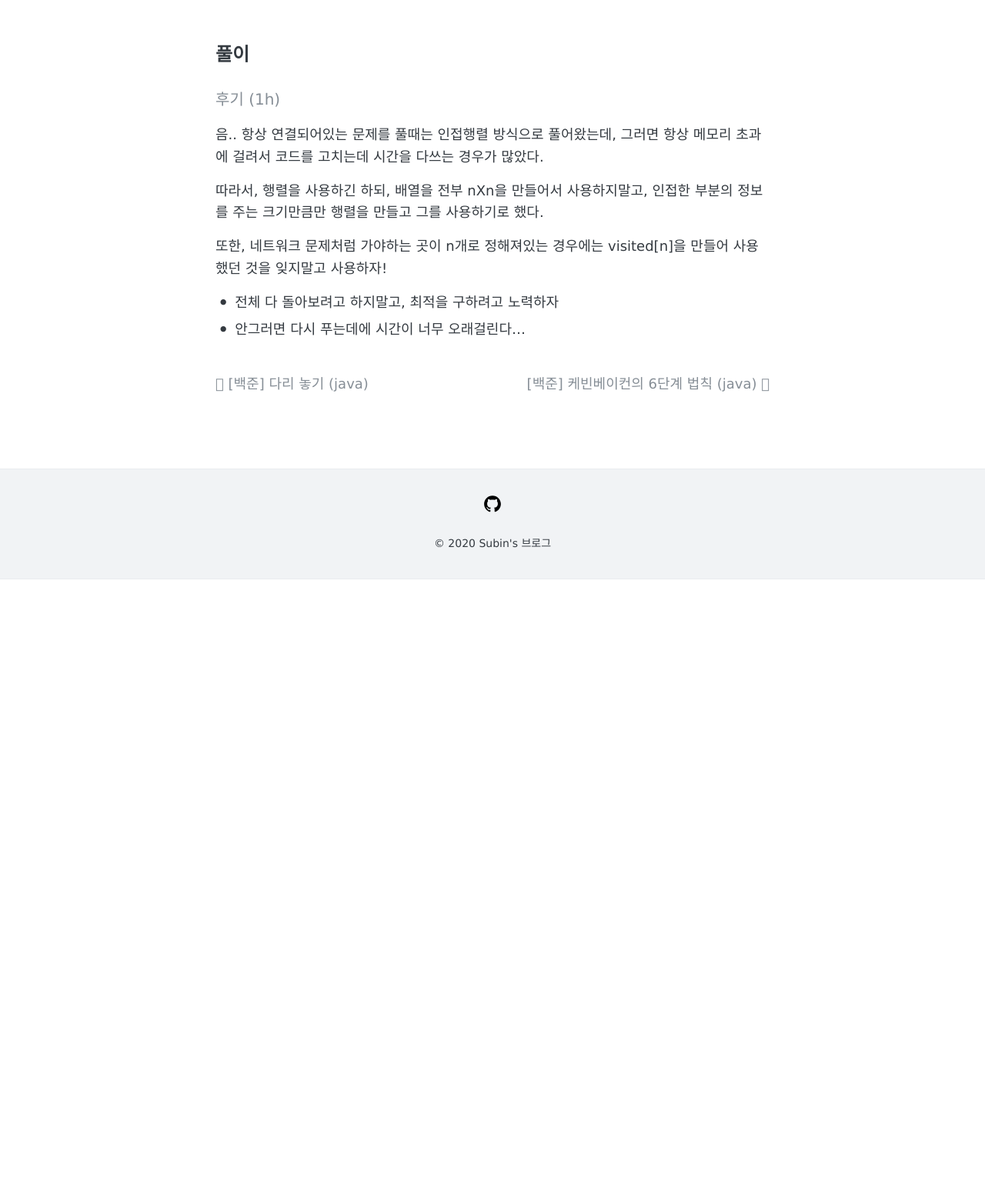
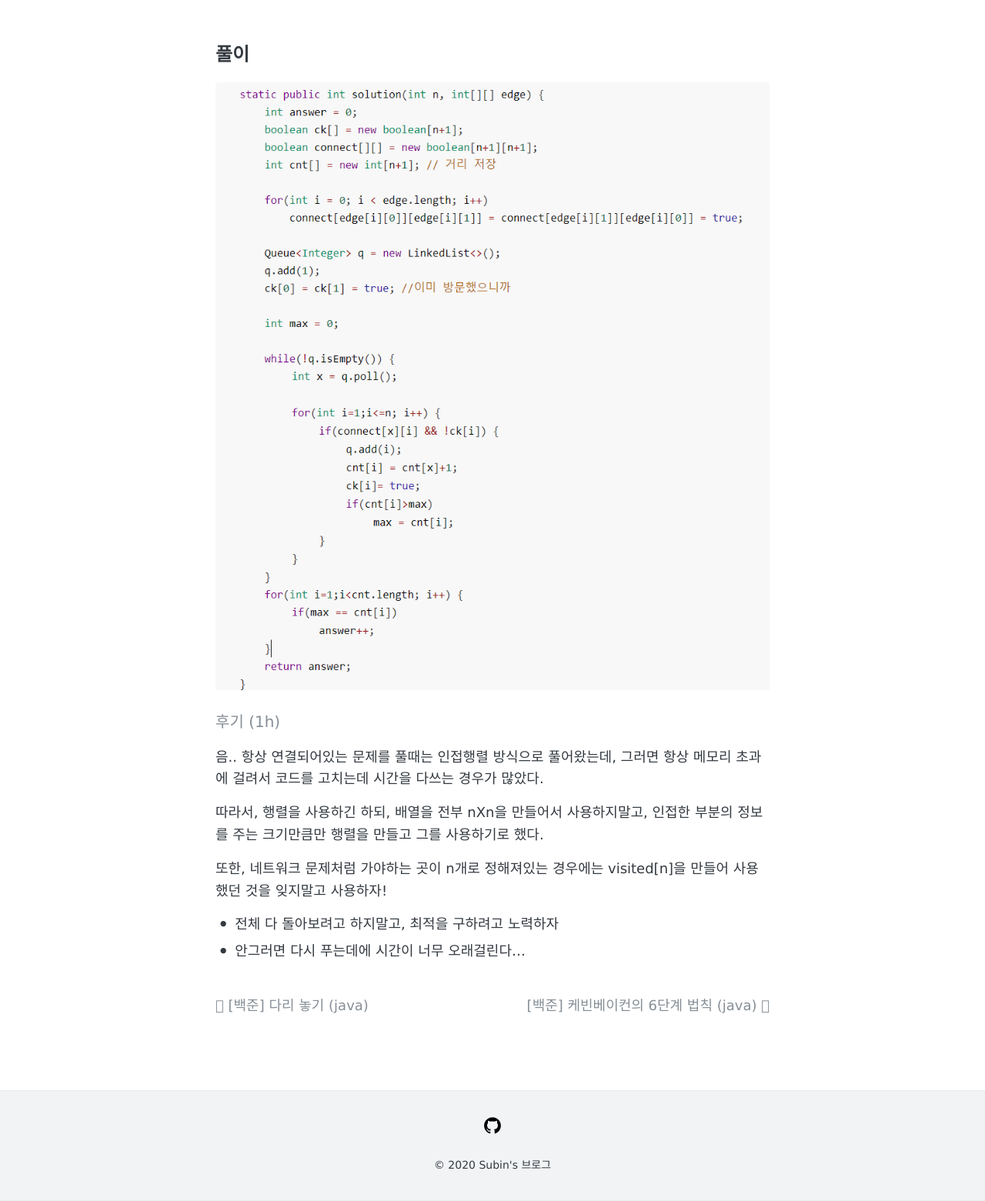
Before and after one commit to Parksuu/Parksuu.github.io, a Jekyll site: the page built from _posts/2020-03-20-100-[프로그래머스]-가장 먼 노드-(java).md, in a window 1280 px wide. Shown: the part 1340-2901 px from the top of the page at 77% size. Built offline with Jekyll 4.4.1, drawn with Linux system fonts in a browser that asks for light colours; comment, search, counter and statistics services are not loaded; before the commit the page ends 2093 px from its top, so only the background shows below that.

Commit message:
1 changed

```diff
--- a/_posts/2020-03-20-100-[프로그래머스]-가장 먼 노드-(java).md
+++ b/_posts/2020-03-20-100-[프로그래머스]-가장 먼 노드-(java).md
@@ -44,6 +44,8 @@ n개의 노드가 있는 그래프가 있습니다. 각 노드는 1부터 n까
 
 ## 풀이
 
+![가장 먼 노드.PNG](https://github.com/Parksuu/Parksuu.github.io/blob/master/images/%EA%B0%80%EC%9E%A5%20%EB%A8%BC%20%EB%85%B8%EB%93%9C.PNG)
+
 
 
 #### 후기 (1h)
```
